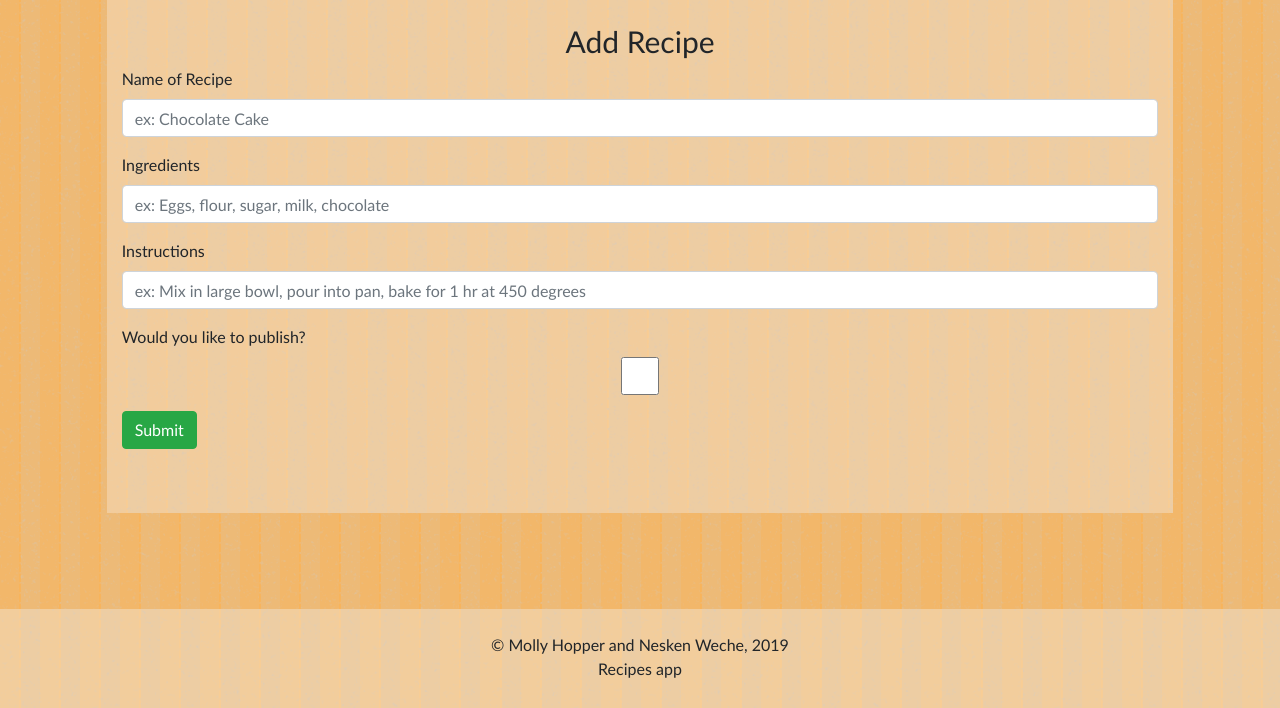
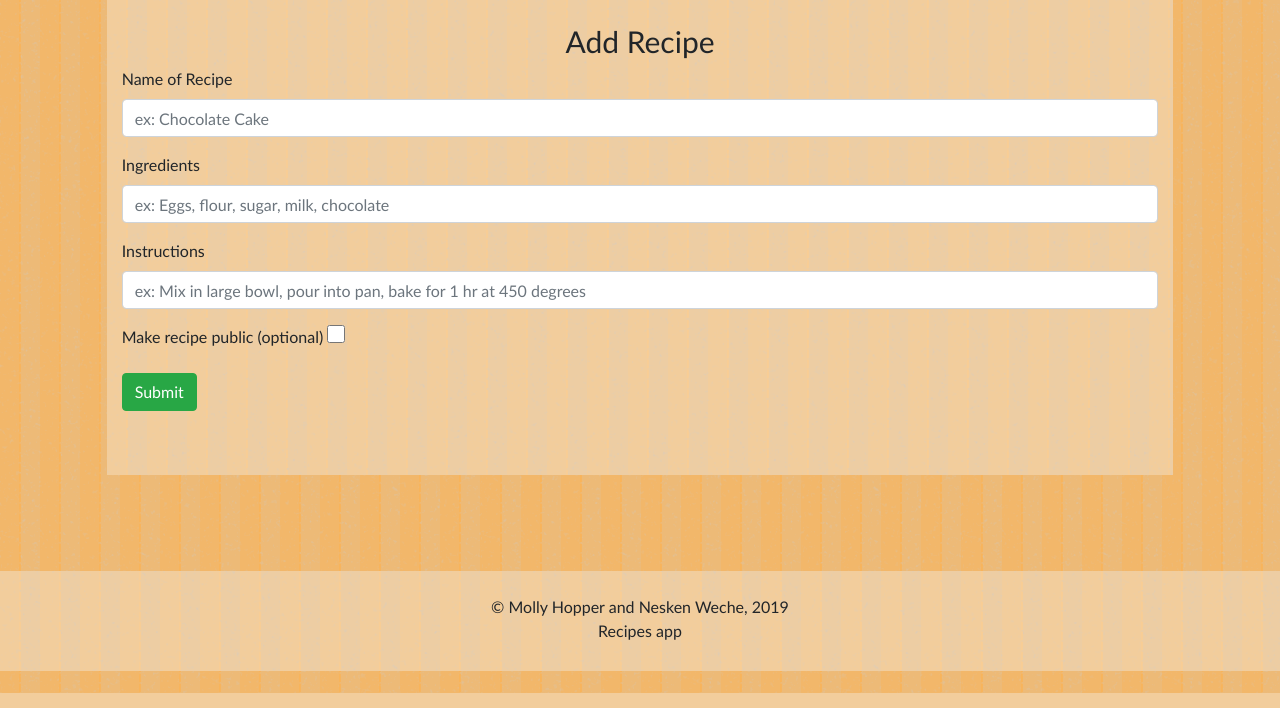
Before and after one commit to Nesken-weche/Blue_badge_project, a Django app: page /recipes/add/ in a window 1280 px wide. Shown: the part 107-815 px from the top of the page. Run offline with Django 3.2, Linux system fonts and the light colour scheme; some libraries are stand-ins or nearby versions.

Commit message:
formatted, mostly made publish checkbox smaller since it was weirdly big

```diff
--- a/blue_badge/Templates/allrecipes/addrecipe.html
+++ b/blue_badge/Templates/allrecipes/addrecipe.html
@@ -21,9 +21,9 @@
                 <label for="instructions">Instructions</label>
                 <input name="instructions" type="text" class="form-control" placeholder="ex: Mix in large bowl, pour into pan, bake for 1 hr at 450 degrees">
             </div>
-            <div class="form-group publish_q">
-                <label for="publish" class="publish_check">Would you like to publish?</label>
-                <input name="publish" type="checkbox" class="form-control publish_check" value=True>
+            <div class="form-group">
+                <label for="publish">Make recipe public (optional) </label>
+                <input name="publish" type="checkbox" class="publish_check" value=True>
             </div>
             <div class="form-group">
                 <input type="submit" class="btn btn-success form_submit">
--- a/blue_badge/Templates/allrecipes/updaterecipe.html
+++ b/blue_badge/Templates/allrecipes/updaterecipe.html
@@ -25,8 +25,8 @@
                 <input type="hidden" name="id" value={{id}}>
             </div>
             <div class="form-group publish_q">
-                <label for="publish" class="publish_check">Would you like to publish?</label>
-                <input name="publish" type="checkbox" class="form-control publish_check" value=True>
+                <label for="publish">Make recipe public (optional) </label>
+                <input name="publish" type="checkbox" class="publish_check" value=True>
             </div>
             <form action="{% url 'updateRecipe' id %}" method="POST">
                 <input type="submit" class="btn btn-success form_submit" value="Update">
--- a/blue_badge/pages/static/pages/style.css
+++ b/blue_badge/pages/static/pages/style.css
@@ -154,3 +154,8 @@ body {
     text-align: center !important;
     /* padding-left: 650px; */
 }
+
+.publish_check {
+    width: 18px;
+    height: 18px;
+}
```
Also changed, not shown: blue_badge/Templates/pages/home.html (+5 -3 lines).
